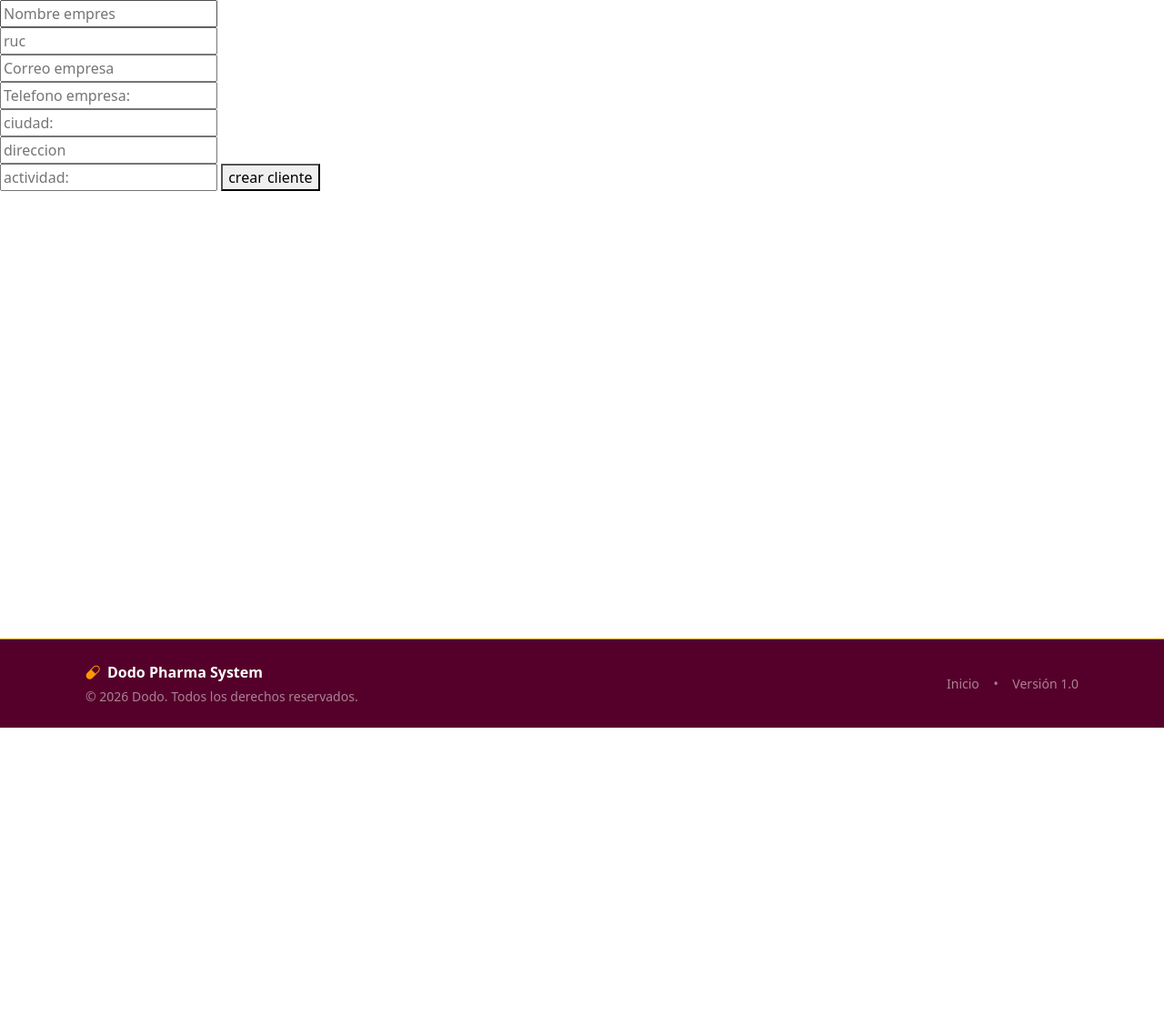
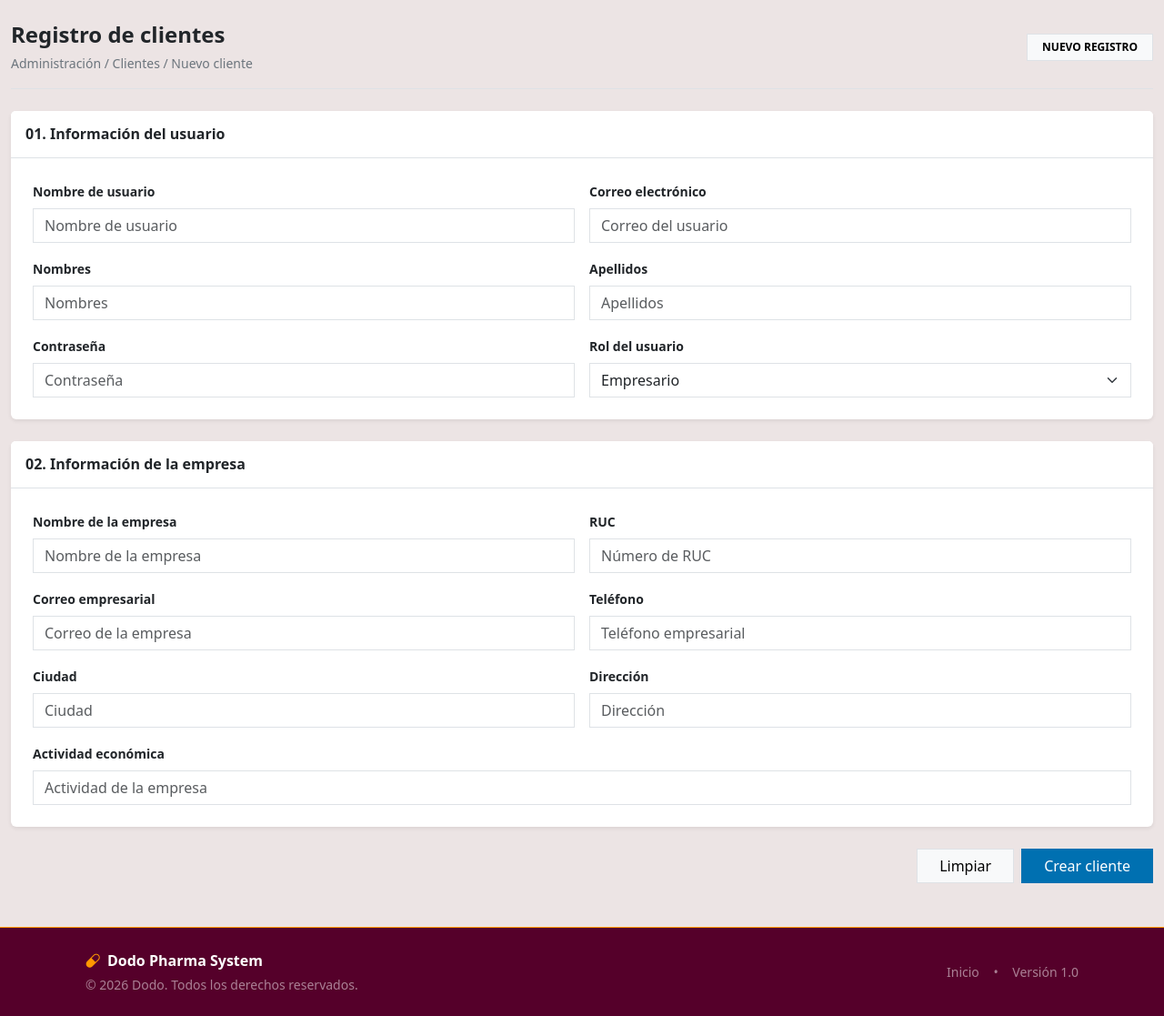
Before and after one commit to Boristoaza/Dodo, a Django app: page /crear_cliente/ in a window 1280 px wide. Shown: the whole page at 91% size. Before the commit the page ends 800 px from the top, so only its background shows below. Run offline with Django 5.2, Linux system fonts and the light colour scheme.

Commit message:
formulario de crear cliente sin terminar

```diff
--- a/administracion/templates/forms/registrar_cliente.html
+++ b/administracion/templates/forms/registrar_cliente.html
@@ -1,26 +1,135 @@
-
 {% extends 'master.html' %}
 
+{% block content %}
 
-{% block content %}
+
+<div class="container-fluid py-4" style="background-color:rgb(236, 228, 228);">
+
+    <div class="d-flex justify-content-between align-items-center border-bottom pb-3 mb-4">
+        <div>
+            <h4 class="mb-1 fw-semibold">Registro de clientes</h4>
+            <small class="text-secondary">Administración / Clientes / Nuevo cliente</small>
+        </div>
+        <span class="badge rounded-0 text-bg-light border px-3 py-2">
+            NUEVO REGISTRO
+        </span>
+    </div>
+
     <form action="{% url 'administracion:crear_cliente' %}" method="post">
         {% csrf_token %}
-        <input type="text" name="nombre_empresa" placeholder="Nombre empres">
-        <br>
-        <input type="text" name="ruc" placeholder="ruc">
-        <br>
-        <input type="email" name="correo_empresa" placeholder="Correo empresa">
-        <br>
-        <input type="text" name="telefono_empresa" placeholder="Telefono empresa:">
-        <br>
-        <input type="text" name="ciudad" placeholder="ciudad:">
-        <br>
-        <input type="text" name="direccion" placeholder="direccion">
-        <br>
-        <input type="text" name="actividad" placeholder="actividad:">
 
+        <div class="card border-0 shadow-sm mb-4">
 
-        <button type="submit">crear cliente</button>
+            <div class="card-header bg-white py-3 border-bottom">
+                <h6 class="mb-0 fw-semibold">01. Información del usuario</h6>
+            </div>
+
+            <div class="card-body p-4">
+
+                <div class="row g-3">
+
+                    <div class="col-md-6">
+                        <label class="form-label small fw-semibold">Nombre de usuario</label>
+                        <input type="text" name="username" class="form-control rounded-0"
+                            placeholder="Nombre de usuario">
+                    </div>
+
+                    <div class="col-md-6">
+                        <label class="form-label small fw-semibold">Correo electrónico</label>
+                        <input type="text" name="correo_usuario" class="form-control rounded-0"
+                            placeholder="Correo del usuario">
+                    </div>
+
+                    <div class="col-md-6">
+                        <label class="form-label small fw-semibold">Nombres</label>
+                        <input type="text" name="nombre" class="form-control rounded-0" placeholder="Nombres">
+                    </div>
+
+                    <div class="col-md-6">
+                        <label class="form-label small fw-semibold">Apellidos</label>
+                        <input type="text" name="apellidos" class="form-control rounded-0" placeholder="Apellidos">
+                    </div>
+
+                    <div class="col-md-6">
+                        <label class="form-label small fw-semibold">Contraseña</label>
+                        <input type="password" name="contrasenia" class="form-control rounded-0"
+                            placeholder="Contraseña">
+                    </div>
+                    <div class="col-md-6">
+                        <label class="form-label small fw-semibold">Rol del usuario</label>
+                        <select name="rol" class="form-select rounded-0">
+                            <option value="empresario">Empresario</option>
+                        </select>
+                    </div>
+
+                </div>
+            </div>
+        </div>
+
+        <div class="card border-0 shadow-sm mb-4">
+
+            <div class="card-header bg-white py-3 border-bottom">
+                <h6 class="mb-0 fw-semibold">02. Información de la empresa</h6>
+            </div>
+
+            <div class="card-body p-4">
+
+                <div class="row g-3">
+
+                    <div class="col-md-6">
+                        <label class="form-label small fw-semibold">Nombre de la empresa</label>
+                        <input type="text" name="nombre_empresa" class="form-control rounded-0"
+                            placeholder="Nombre de la empresa">
+                    </div>
+
+                    <div class="col-md-6">
+                        <label class="form-label small fw-semibold">RUC</label>
+                        <input type="text" name="ruc" class="form-control rounded-0" placeholder="Número de RUC">
+                    </div>
+
+                    <div class="col-md-6">
+                        <label class="form-label small fw-semibold">Correo empresarial</label>
+                        <input type="email" name="correo_empresa" class="form-control rounded-0"
+                            placeholder="Correo de la empresa">
+                    </div>
+
+                    <div class="col-md-6">
+                        <label class="form-label small fw-semibold">Teléfono</label>
+                        <input type="text" name="telefono_empresa" class="form-control rounded-0"
+                            placeholder="Teléfono empresarial">
+                    </div>
+
+                    <div class="col-md-6">
+                        <label class="form-label small fw-semibold">Ciudad</label>
+                        <input type="text" name="ciudad" class="form-control rounded-0" placeholder="Ciudad">
+                    </div>
+
+                    <div class="col-md-6">
+                        <label class="form-label small fw-semibold">Dirección</label>
+                        <input type="text" name="direccion" class="form-control rounded-0" placeholder="Dirección">
+                    </div>
+
+                    <div class="col-12">
+                        <label class="form-label small fw-semibold">Actividad económica</label>
+                        <input type="text" name="actividad" class="form-control rounded-0"
+                            placeholder="Actividad de la empresa">
+                    </div>
+
+                </div>
+            </div>
+        </div>
+
+        <div class="d-flex justify-content-end gap-2 mb-4">
+            <button type="reset" class="btn btn-light border rounded-0 px-4">
+                Limpiar
+            </button>
+
+            <button type="submit" class="btn rounded-0 px-4 text-white" style="background-color: #0070b1;">
+                Crear cliente
+            </button>
+        </div>
 
     </form>
-{% endblock  %}
+</div>
+
+{% endblock %}
--- a/administracion/views.py
+++ b/administracion/views.py
@@ -5,7 +5,11 @@ def administracion_view(request):
     return render(request,'views/administracion.html')
 
 def crear_cliente(request):
+
+
+
     if request.method == 'POST':
+
         nombre_empresa = request.POST.get('nombre_empresa')
         ruc = request.POST.get('ruc')
         correo_empresa = request.POST.get('correo_empresa')
```
